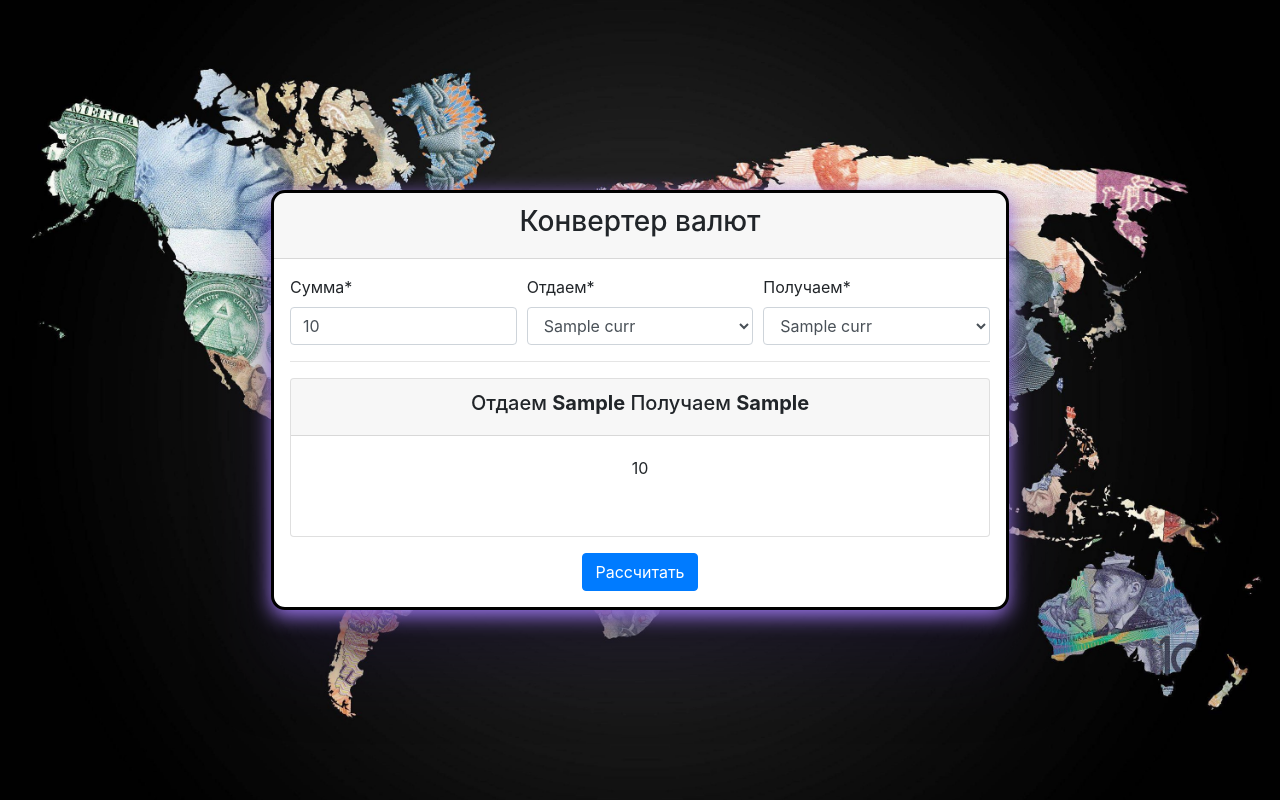
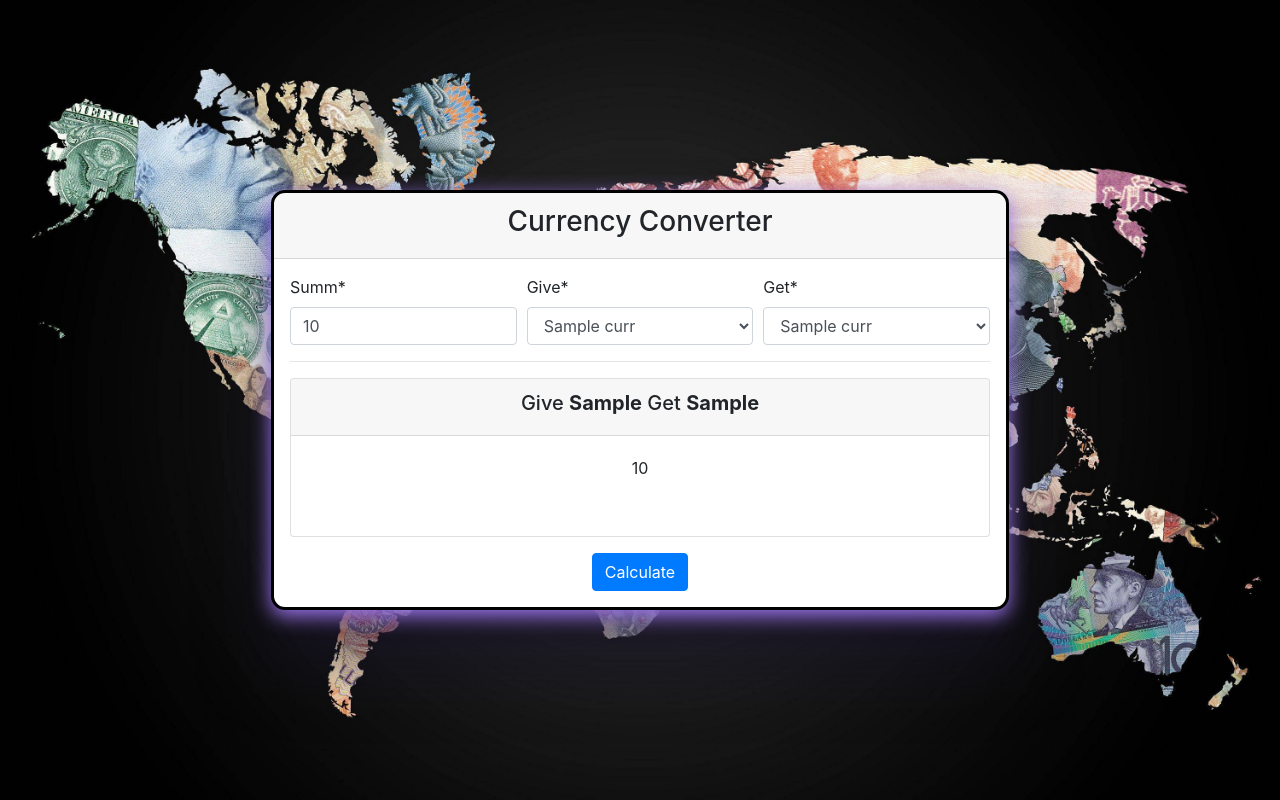
Before and after one commit to Ryuoukou/Currency_ConverterDjango, a Django app: template templates/exchange_app/index.html in a window 1280 px wide. Run offline with Django 3.2, Linux system fonts and the light colour scheme; the template is opened without the code that fills it: most values are stand-ins (such as "Sample title", 1, 10 or a date in 2020); some libraries are stand-ins or nearby versions.

Commit message:
Update index.html

```diff
--- a/templates/exchange_app/index.html
+++ b/templates/exchange_app/index.html
@@ -5,17 +5,17 @@
         <div class="row">
             <div class="card box-shadow m-2 form-wrap">
                 <div class="card-header text-center">
-                    <h3>Конвертер валют </h3>
+                    <h3> Currency Converter </h3>
                 </div>
                 <form id="form" class="p-3" action='' method="POST">
                     {% csrf_token %}
                     <div class="form-row">
                         <div class="form-group col-md-4 mb-0">
-                            <label for="amount">Сумма*</label>
-                            <input name="from-amount" id='amount' type="number" class="form-control" placeholder="Введите число" {% if from_amount %} value="{{ from_amount }}" {% endif %} >
+                            <label for="amount">Summ*</label>
+                            <input name="from-amount" id='amount' type="number" class="form-control" placeholder="Write a number" {% if from_amount %} value="{{ from_amount }}" {% endif %} >
                         </div>
                         <div class="form-group col-md-4 mb-0">
-                            <label for="from_curr">Отдаем*</label>
+                            <label for="from_curr">Give*</label>
                             <select class="form-control" id="from_curr" name="from-curr" value="{{ from_curr }}">
                                 {% for curr in currencies %}
                                     <option value="{{ curr }}" {% if from_curr == curr %}selected{% endif %}>{{ curr }}</option>
@@ -23,7 +23,7 @@
                             </select>
                         </div>
                         <div class="form-group col-md-4 mb-0">
-                            <label for="to-curr">Получаем*</label>
+                            <label for="to-curr">Get*</label>
                             <select class="form-control" id="to-curr" name="to-curr" value="{{ to_curr }}">
                                 {% for curr in currencies %}
                                     <option value="{{ curr }}" {% if to_curr == curr %}selected{% endif %}>{{ curr }}</option>
@@ -35,7 +35,7 @@
                     {% if converted_amount %}
                         <div class="card col-6 p-0 m-auto">
                             <div class="card-header text-center">
-                                    <h5>Отдаем <b>{{ from_curr }}</b> Получаем
+                                    <h5>Give <b>{{ from_curr }}</b> Get
                                         <b>{{ to_curr }}</b></h5>
                             </div>
                             <div class="card-body">
@@ -44,7 +44,7 @@
                         </div>
                     {% endif %}
                     <div class="submit-btn mt-3">
-                        <button type="submit" class="btn btn-primary">Рассчитать</button>
+                        <button type="submit" class="btn btn-primary">Calculate</button>
                     </div>
                 </form>
             </div>
```
